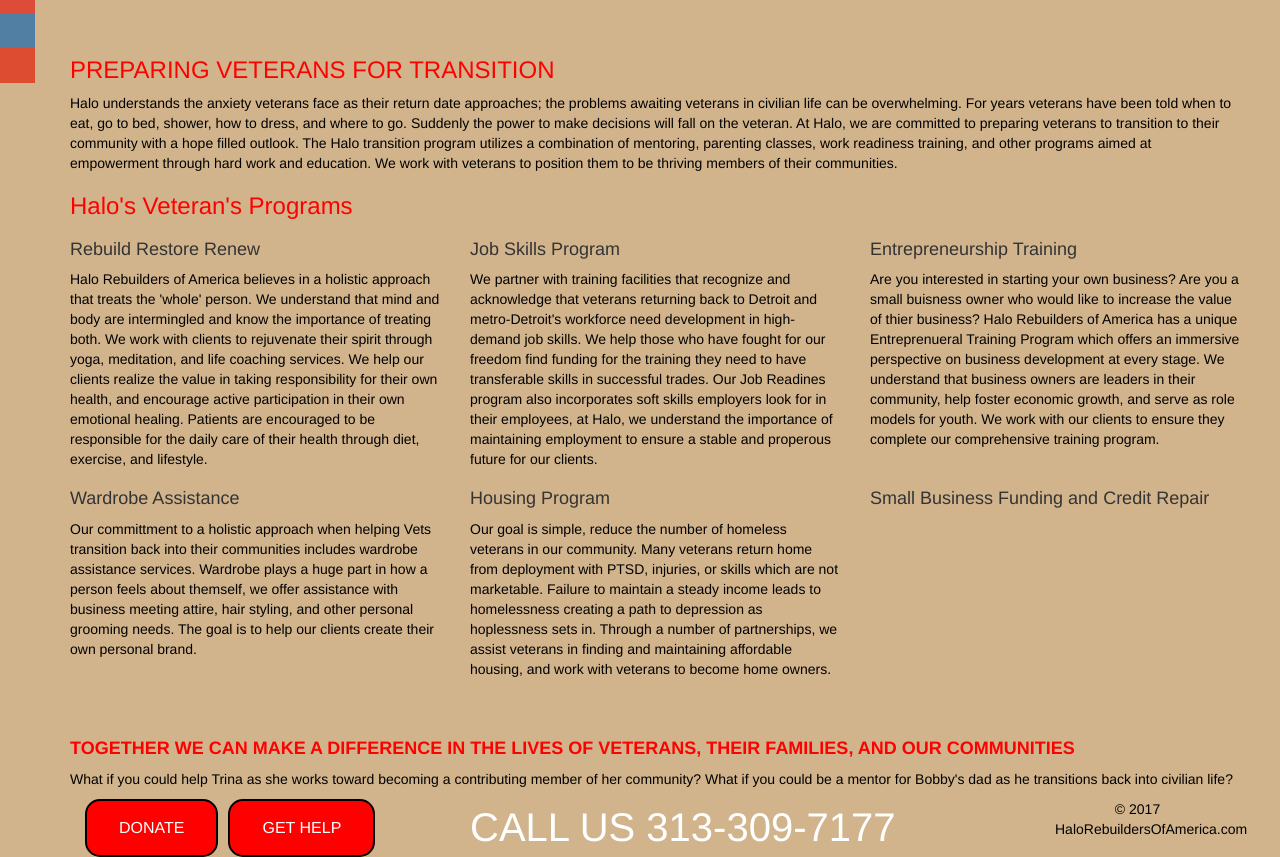
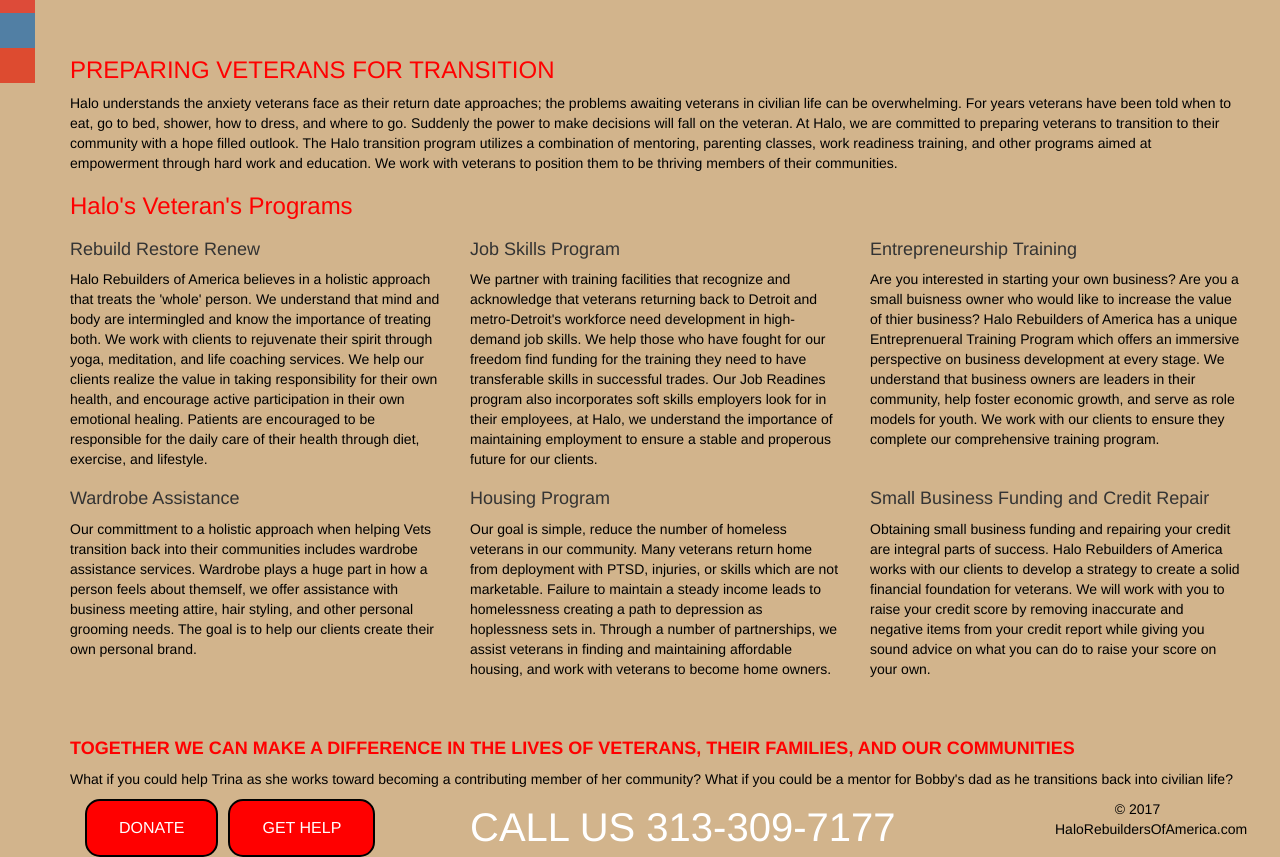
Before and after one commit to KimSmith22/Halo, a plain HTML site: page transition.html in a window 1280 px wide. Shown: the part 242-1099 px from the top of the page. Drawn offline with nearby package versions, Linux system fonts and the light colour scheme; a web font is replaced by a local one.

Commit message:
program updates

```diff
--- a/transition.html
+++ b/transition.html
@@ -110,7 +110,8 @@
 
         <div class="col-sm-4">
           <h4>Small Business Funding and Credit Repair</h4>
-          <p>
+          <p>Obtaining small business funding and repairing your credit are integral parts of success.  Halo Rebuilders of America works with our clients to develop a strategy to create a solid financial foundation for veterans.
+            We will work with you to raise your credit score by removing inaccurate and negative items from your credit report while giving you sound advice on what you can do to raise your score on your own.
           </p>
         </div>
       </div>
```
